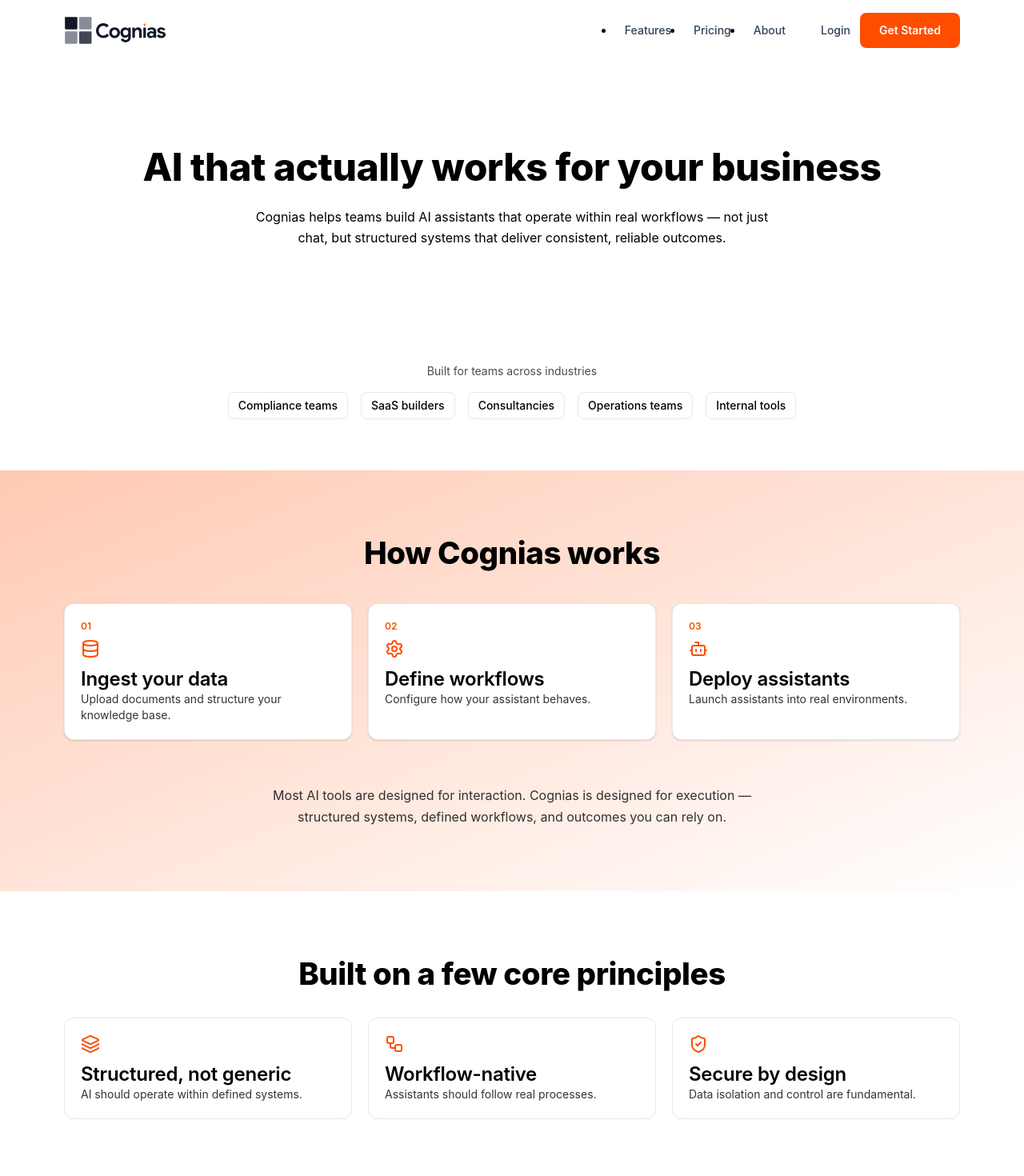
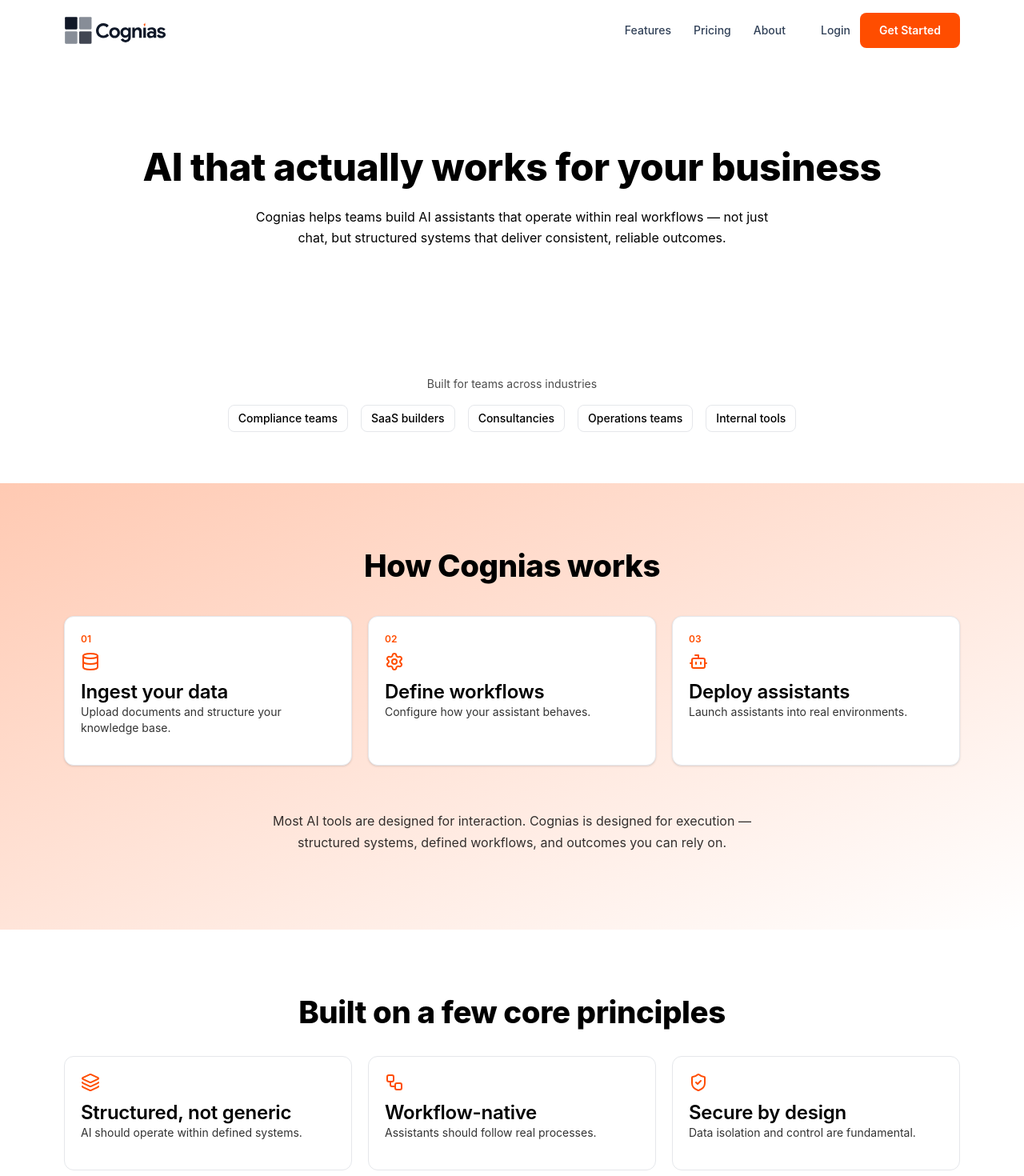
Before and after one commit to prandle/cognias-marketing, a React (Vite) app: page /about in a window 1280 px wide. Shown: the top 1470 px of the page at 80% size. Built offline with nearby package versions, Linux system fonts and the light colour scheme.

Commit message:
base layer updates

```diff
--- a/src/components/ui/NavMenu.tsx
+++ b/src/components/ui/NavMenu.tsx
@@ -63,7 +63,7 @@ export default function Navbar() {
 
         {/* ✅ Desktop menu */}
         <div className="hidden md:flex items-center gap-8">
-          <ul className="flex items-center gap-1">
+          <ul className="flex items-center gap-1 list-none p-0 m-0">
             <li>
               <Link to="/features" className={linkClasses()}>
                 Features
--- a/src/styles/base.css
+++ b/src/styles/base.css
@@ -82,6 +82,7 @@ li {
 ========================================= */
 p {
   line-height: 1.65;
+  margin-bottom: 1rem;
 }
 
 h1, h2, h3 {
--- a/src/version.json
+++ b/src/version.json
@@ -1,3 +1,3 @@
 {
-  "build": 132
+  "build": 133
 }
```
Also changed, not shown: 1 other file (tests, documents, lock files or other folders).
